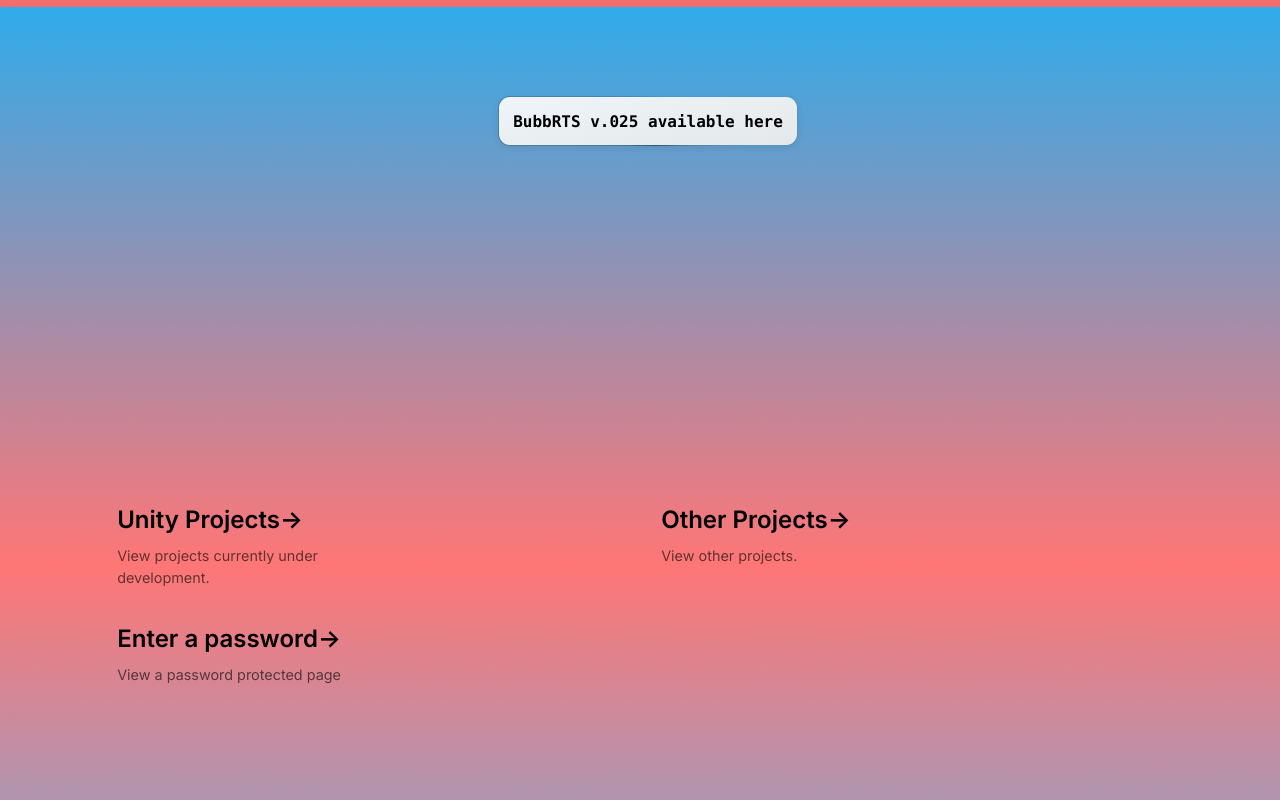
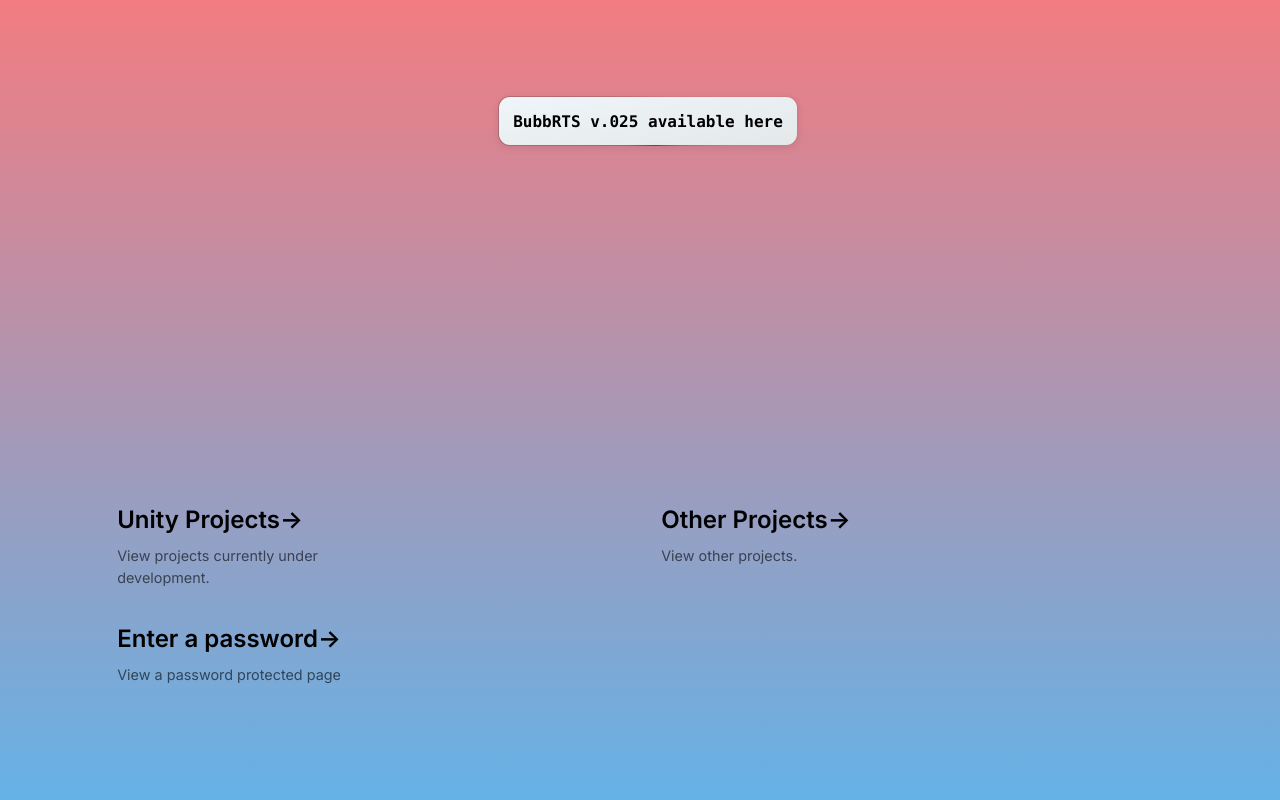
Before and after one commit to tribubb/tribubb.github.io, a Next.js app: page / in a window 1280 px wide. Built offline with nearby package versions, Linux system fonts and the light colour scheme.

Commit message:
background tinker 3

```diff
--- a/src/styles/globals.css
+++ b/src/styles/globals.css
@@ -71,8 +71,8 @@ body {
     }
 
     50% {
-        background-position: 200% 200%;
-        background-size: 200% 200%;
+        background-position: 100% 50%;
+        background-size: 400% 400%;
         background-image: linear-gradient( to bottom, rgb(var(--background-start-rgb1)), rgb(var(--background-end-rgb1)), rgb(var(--background-start-rgb2)), rgb(var(--background-end-rgb2)) );
     }
 }
```
